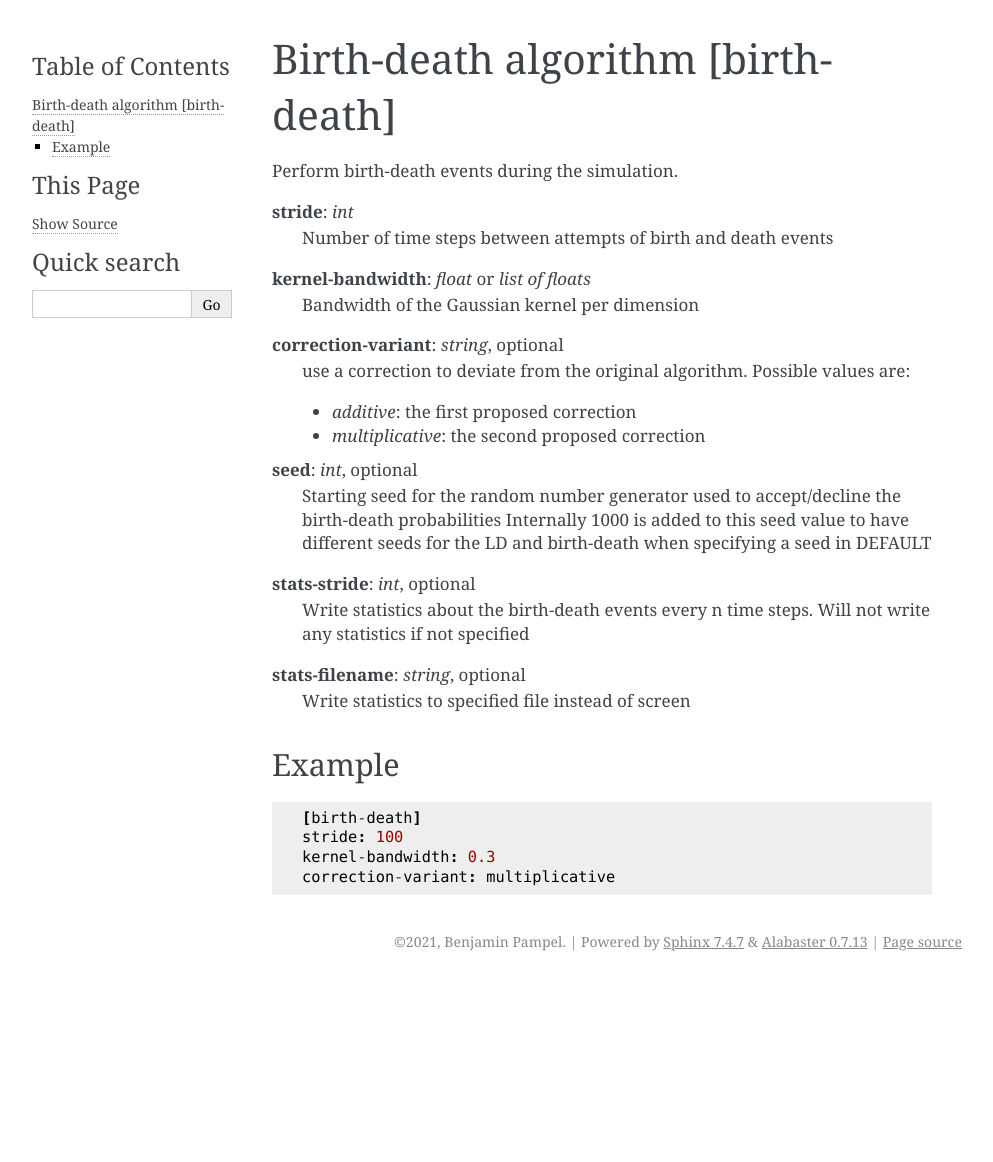
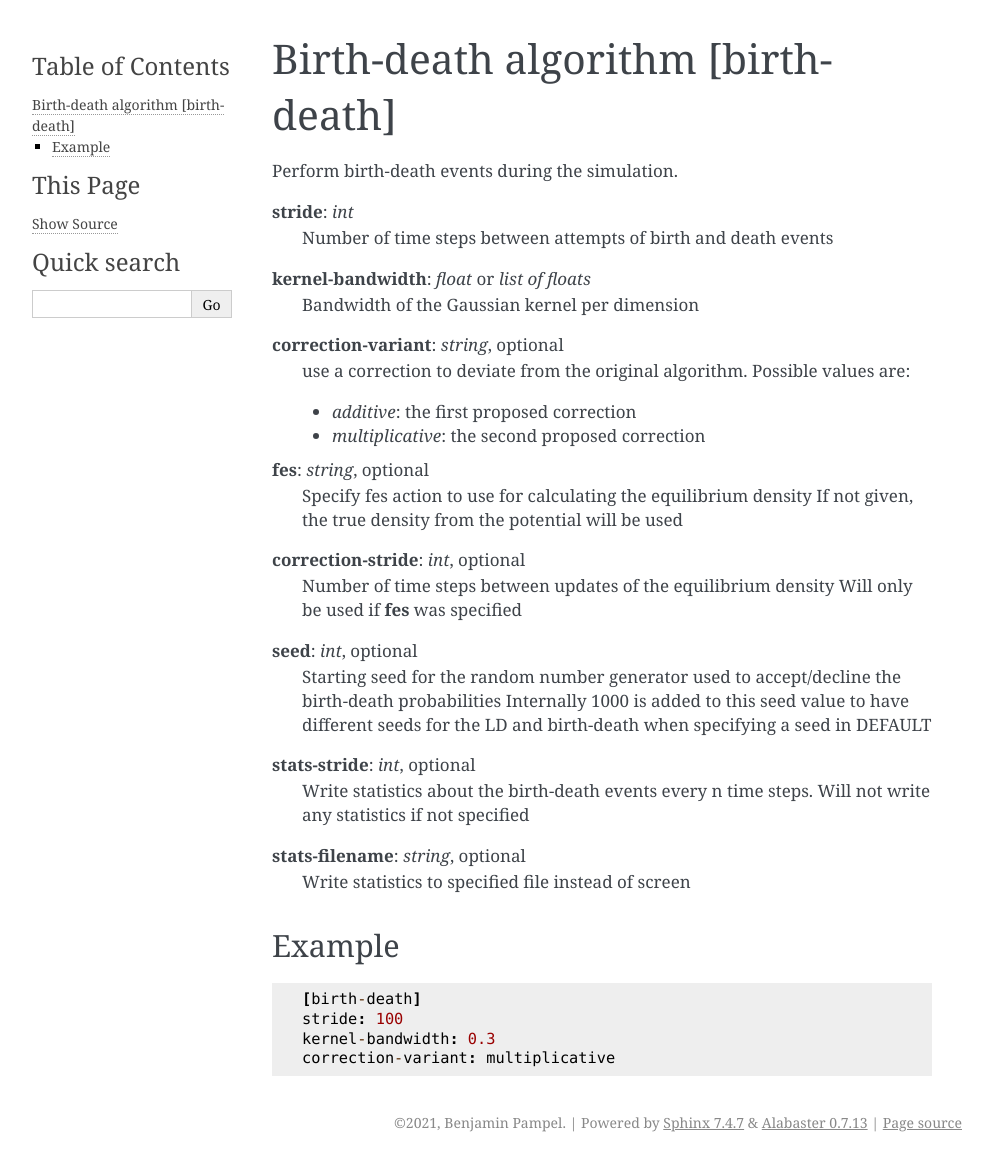
Before and after one commit to bpampel/bdld, a Sphinx documentation site: the page built from docs/birth-death.rst, in a window 1280 px wide. Shown: the whole page, without its empty margins (148-1141 px from the left). Built offline with Sphinx 7.4.7, drawn with Linux system fonts in a browser that asks for light colours; before the commit the page ends 981 px from its top, so only the background shows below that.

Commit message:
Add fes options to birth-death input section

```diff
--- a/docs/birth-death.rst
+++ b/docs/birth-death.rst
@@ -16,6 +16,14 @@ Perform birth-death events during the simulation.
 
   * *additive*: the first proposed correction
   * *multiplicative*: the second proposed correction
+
+**fes**: *string*, optional
+  Specify fes action to use for calculating the equilibrium density
+  If not given, the true density from the potential will be used
+
+**correction-stride**: *int*, optional
+  Number of time steps between updates of the equilibrium density
+  Will only be used if **fes** was specified
 
 **seed**: *int*, optional
   Starting seed for the random number generator used to accept/decline the birth-death probabilities
```
Also changed, not shown: 1 other file.
